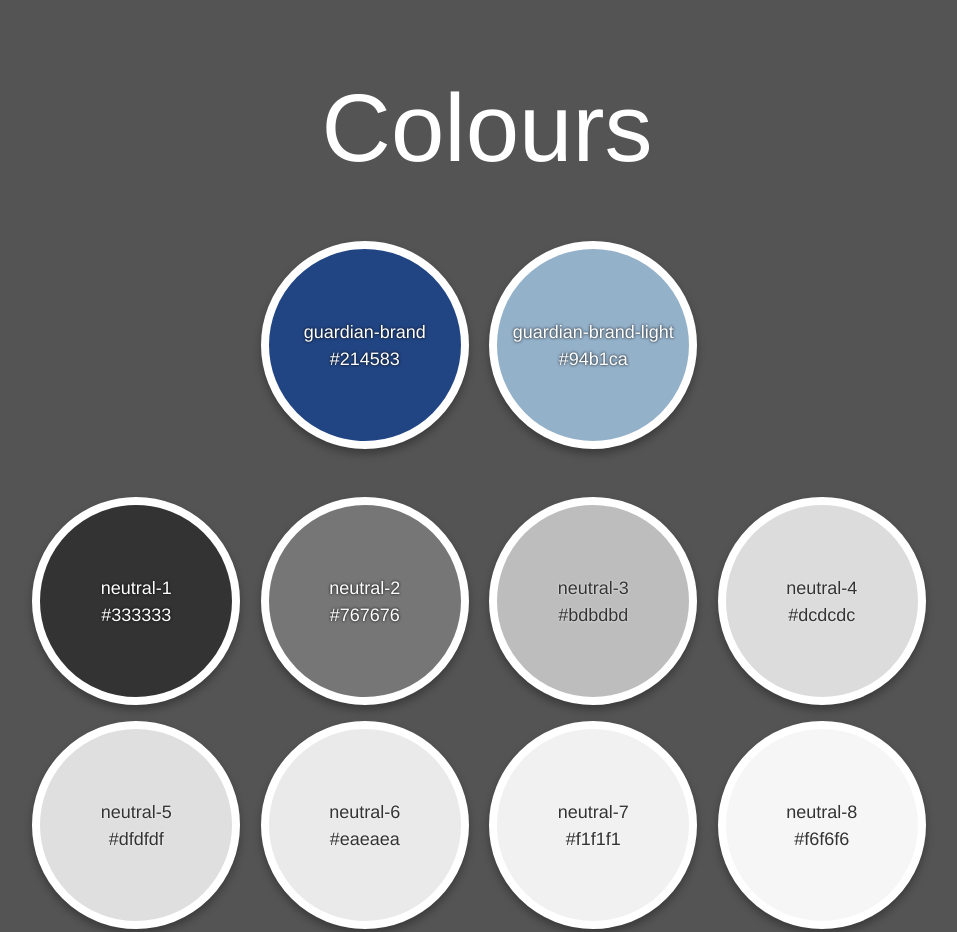
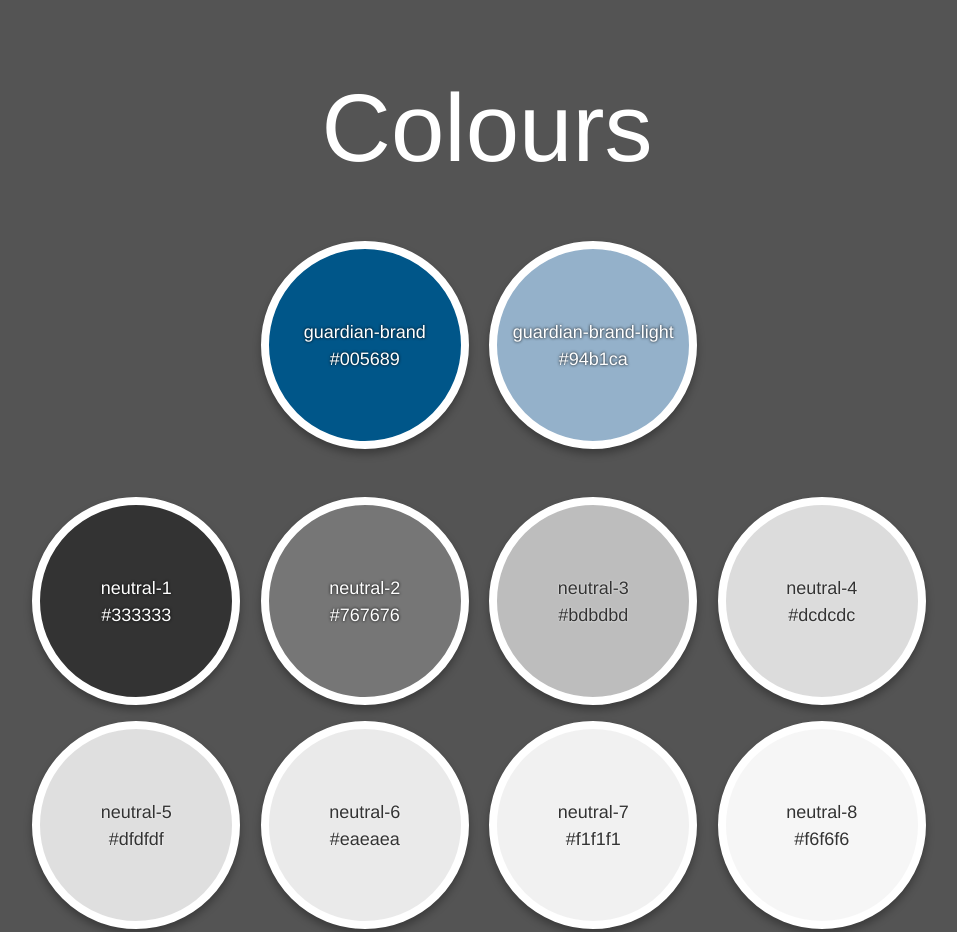
Before and after one commit to guardian/guss-colours, a website: page demo/index.html in a window 1280 px wide. Shown: the top 932 px of the page, without its empty margins (153-1110 px from the left). Drawn offline with nearby package versions, Linux system fonts and the light colour scheme; files that its build step writes are made by us from their sources.

Commit message:
update brand blue

```diff
--- a/_colours.scss
+++ b/_colours.scss
@@ -1,5 +1,5 @@
 $guss-colours: (
-    guardian-brand:         #214583,
+    guardian-brand:         #005689,
     guardian-brand-light:   #94b1ca,
 
     error:                  #d61d00,
```
